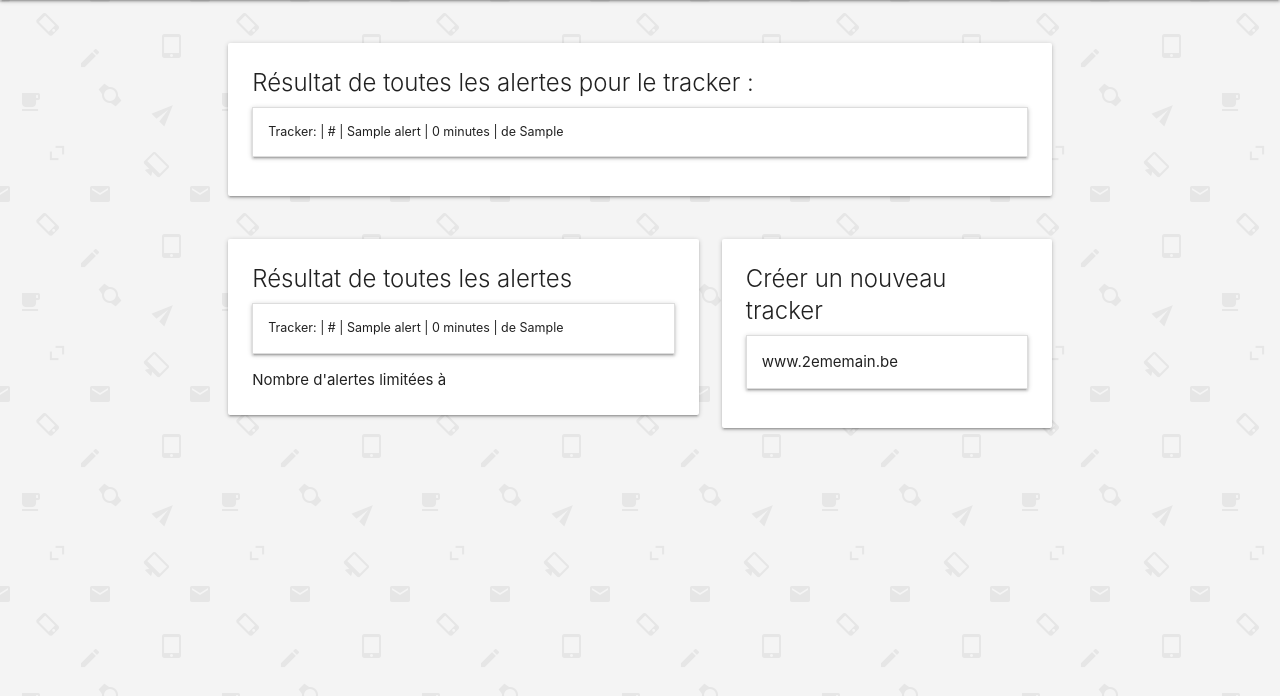
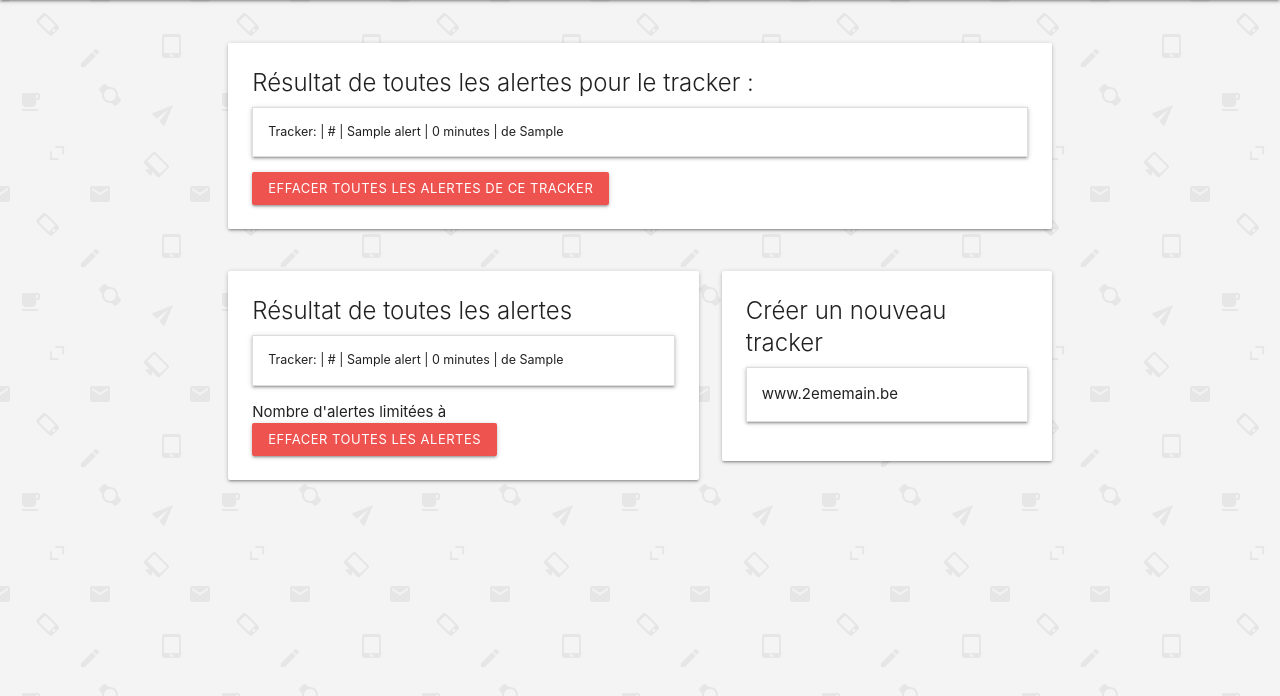
Before and after one commit to Yas-Elak/annoncestracker, a Django app: template main/templates/main/alerts.html in a window 1280 px wide. Shown: the part 64-760 px from the top of the page. Run offline with Django 3.2, Linux system fonts and the light colour scheme; the template is opened without the code that fills it: most values are stand-ins (such as "Sample title", 1, 10 or a date in 2020).

Commit message:
delete all alerts

```diff
--- a/annoncestracker/urls.py
+++ b/annoncestracker/urls.py
@@ -40,6 +40,8 @@
     path("tracking/<alert_type>/<answer>/", tracking.update_alert_info, name="change_type_alerte"),
     path("tracking/pause/", tracking.update_alerte_pause, name="pause_alerte"),
     path("tracking/delete/", tracking.delete, name="delete_alerte_info"),
+    path("tracking/delete_all/", tracking.delete_all_alerts, name="delete_all_alerts"),
+    path("tracking/delete_all/<tracker_id>", tracking.delete_all_alerts_of_tracker, name="delete_all_alerts_of_tracker"),
 
     path("alerts/<tracker_id>/", alerts.index, name="alerts"),
     path("alerts/delete/<alert_id>", alerts.delete, name="delete_alerte"),
--- a/main/templates/main/alerts.html
+++ b/main/templates/main/alerts.html
@@ -9,7 +9,8 @@
             <div class="col s12">
                 <div class="card">
                     <div class="card-content">
-                        <span class="card-title">{% blocktrans %}Résultat de toutes les alertes pour le tracker : {{ tracker.search_query }}{% endblocktrans %}</span>
+                        <span class="card-title">{% blocktrans %}Résultat de toutes les alertes pour le tracker :
+                            {{ tracker.search_query }}{% endblocktrans %}</span>
                         <ul class="collapsible">
                             {% for alert in all_alerts %}
                                 <li>
@@ -20,7 +21,7 @@
                                         | de {{ alert.pseudo_user }}
                                     </div>
                                     <div class="collapsible-body collapse-body">
-                                        <a class="waves-effect waves-light btn-small green lighten-1">{% trans "Voir l'annonce"%}</a>
+                                        <a class="waves-effect waves-light btn-small green lighten-1">{% trans "Voir l'annonce" %}</a>
                                         <p>{{ alert.alert_content }}</p>
                                         <br>
                                         <form method="POST" action="{% url "delete_alerte" alert_id=alert.id %}"
@@ -38,13 +39,26 @@
                             {% endfor %}
                         </ul>
                         {% if user_contact.super_premium_user %}
-                            <p>{% blocktrans %} Merci de faire partie de nos membres,vous pouvez voir jusqu'à 250 alertes maximum {% endblocktrans %}</p>
+                            <p>{% blocktrans %} Merci de faire partie de nos membres,vous pouvez voir jusqu'à 500
+                                alertes maximum {% endblocktrans %}</p>
                         {% elif user_contact.premium_user %}
-                            <p>{% blocktrans %} Vous êtes limités à 25 alertes maximum. Vous pouvez upgrader votre compte pour
+                            <p>{% blocktrans %} Vous êtes limités à 50 alertes maximum. Vous pouvez upgrader votre
+                                compte pour
                                 voir jusqu'à 250 alertes maximum.{% endblocktrans %}</p>
                         {% elif user_contact.normal_user %}
-                            <p>{% blocktrans %} Vous êtes limités à 5 alertes maximum, upgradé votre compte.{% endblocktrans %}</p>
+                            <p>{% blocktrans %} Vous êtes limités à 5 alertes maximum, upgradé votre
+                                compte.{% endblocktrans %}</p>
                         {% endif %}
+                        <form method="POST" action="{% url "delete_all_alerts_of_tracker" tracker_id=tracker.id %}"
+                              class="">
+                            {% csrf_token %}
+                            <input type="hidden" name="alert_id"
+                                   value="{{ tracker.id }}"/>
+                            <button class="btn btn-small waves-effect waves-light red lighten-1"
+                                    type="submit"
+                                    name="action">{% trans "Effacer toutes les alertes de ce tracker" %}
+                            </button>
+                        </form>
                     </div>
                 </div>
             </div>
@@ -53,7 +67,8 @@
             <div class="col s12 m7">
                 <div class="card">
                     <div class="card-content">
-                        <span class="card-title">{% blocktrans %}Résultat de toutes les alertes{% endblocktrans %}</span>
+                        <span class="card-title">{% blocktrans %}Résultat de toutes les
+                            alertes{% endblocktrans %}</span>
                         <ul class="collapsible">
                             {% for alert in all_alerts %}
                                 <li>
@@ -64,9 +79,11 @@
                                         | de {{ alert.pseudo_user }}
                                     </div>
                                     <div class="collapsible-body collapse-body">
-                                        <a class="waves-effect waves-light btn-small blue lighten-1 ">{% blocktrans %}tout voir de cet
+                                        <a class="waves-effect waves-light btn-small blue lighten-1 ">{% blocktrans %}
+                                            tout voir de cet
                                             tracker{% endblocktrans %}</a>
-                                        <a class="waves-effect waves-light btn-small green lighten-1">{% blocktrans %}Voir l'annonce{% endblocktrans %}</a>
+                                        <a class="waves-effect waves-light btn-small green lighten-1">{% blocktrans %}
+                                            Voir l'annonce{% endblocktrans %}</a>
                                         <p>{{ alert.alert_content }}</p>
                                     </div>
                                 </li>
@@ -79,9 +96,21 @@
                                 50
                             {% elif user_contact.super_premium_user %}
                                 500
-                            {% endif %}</p>
+                            {% endif %}
+                        <form method="POST" action="{% url "delete_all_alerts" %}"
+                              class="">
+                            {% csrf_token %}
+                            <input type="hidden" name="alert_id"
+                                   value="{{ tracker.id }}"/>
+                            <button class="btn btn-small waves-effect waves-light red lighten-1"
+                                    type="submit"
+                                    name="action">{% trans "Effacer toutes les alertes" %}
+                            </button>
+                        </form>
+                        </p>
                         {% if user_contact.super_premium_user == False %}
-                            <a href="{% url "upgrade" %}" class="waves-effect waves-light btn-small">{% blocktrans %}Upgrade{% endblocktrans %}</a>
+                            <a href="{% url "upgrade" %}" class="waves-effect waves-light btn-small">{% blocktrans %}
+                                Upgrade{% endblocktrans %}</a>
                         {% endif %}
                     </div>
                 </div>
@@ -103,7 +132,8 @@
                                             <button type="submit" class="btn blue-grey darken-1">Créer</button>
                                         </form>
                                             {% else %}
-                                                <p><a href="{% url "user_info" %}">{% blocktrans %}Pour créer des trackers, enregistrez votre email{% endblocktrans %}</a></p>
+                                                <p><a href="{% url "user_info" %}">{% blocktrans %}Pour créer des
+                                                    trackers, enregistrez votre email{% endblocktrans %}</a></p>
                                             {% endif %}
                                         </span>
                                 </div>
```
Also changed, not shown: main/templates/main/tracking.html (+22 -9 lines), main/views/tracking.py (+17 -0 lines).
